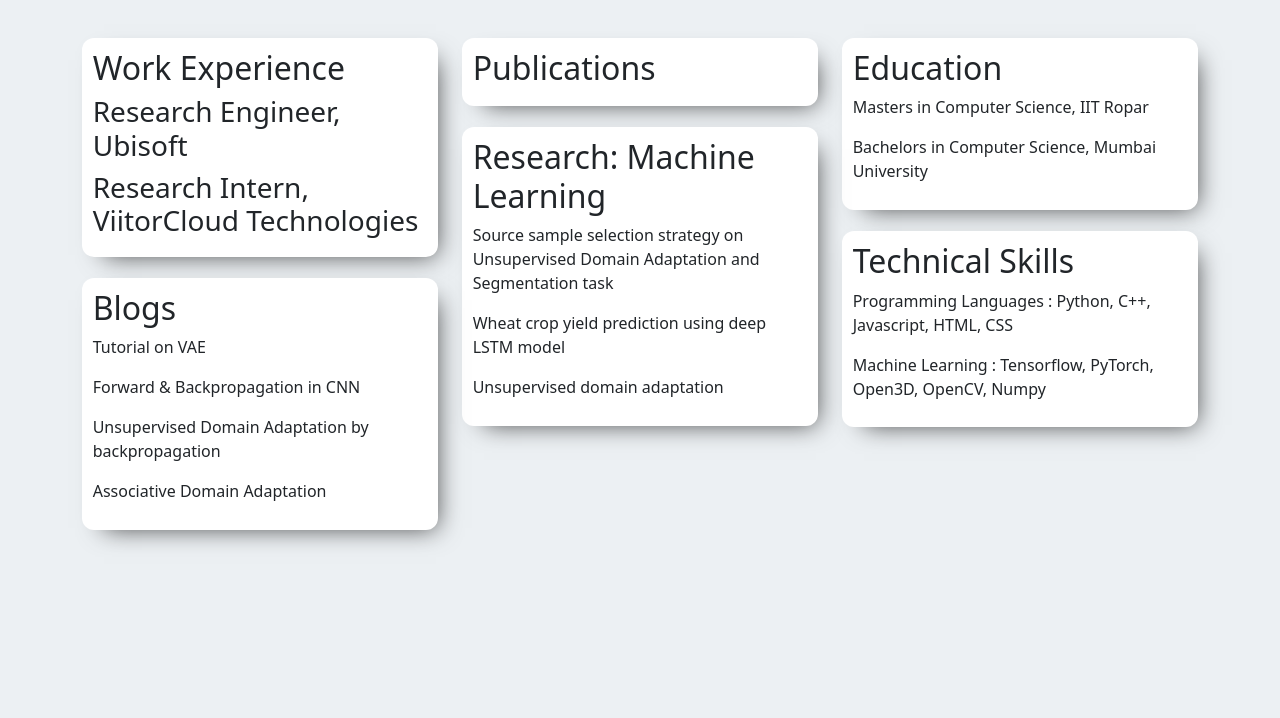
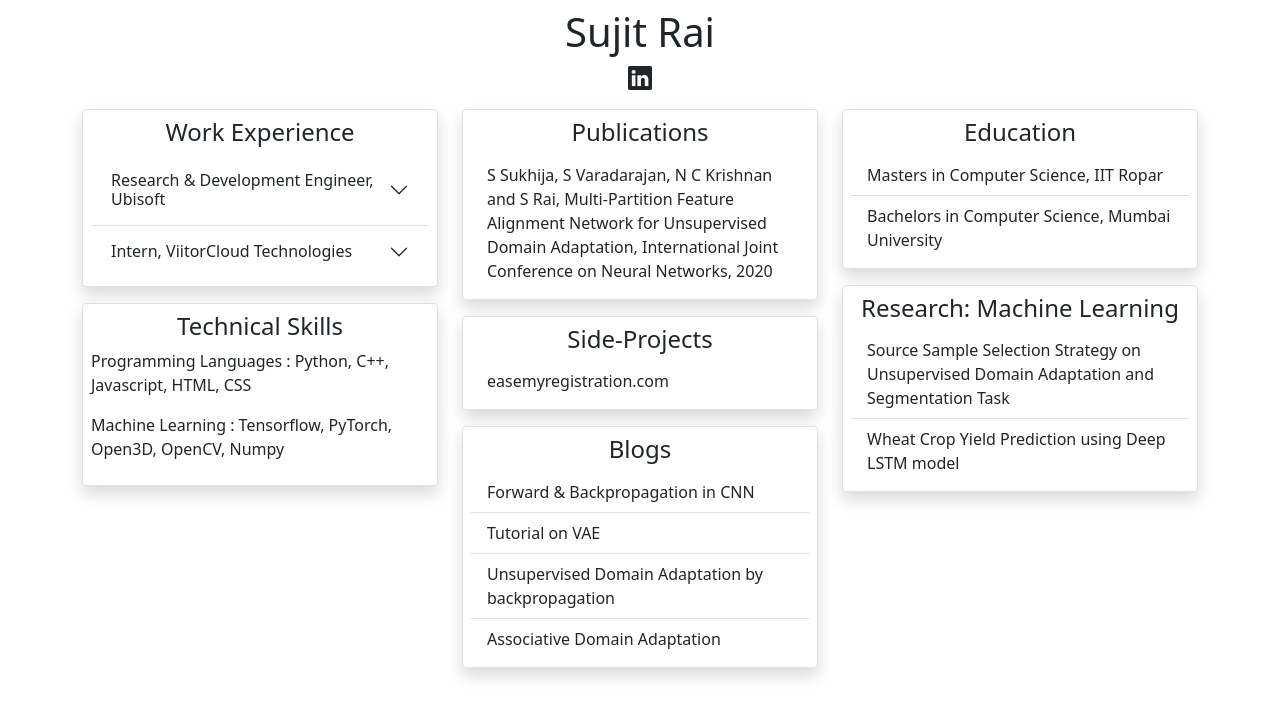
Before and after one commit to sujit-rai/sujit-rai.github.io, a plain HTML site: page index.html in a window 1280 px wide. Drawn offline with nearby package versions, Linux system fonts and the light colour scheme.

```diff
--- a/index.html
+++ b/index.html
@@ -1,62 +1,106 @@
 <!DOCTYPE html>
 <html lang="en">
 <head>
-    <title>Sujit Rai</title>
     <meta name="viewport" content="width=device-width, initial-scale=1.0">
     <link href="https://cdn.jsdelivr.net/npm/bootstrap@5.0.2/dist/css/bootstrap.min.css" rel="stylesheet" integrity="sha384-EVSTQN3/azprG1Anm3QDgpJLIm9Nao0Yz1ztcQTwFspd3yD65VohhpuuCOmLASjC" crossorigin="anonymous">
-    <link rel="stylesheet" type="text/css" href="style.css">
+    <link rel="stylesheet" href="https://cdn.jsdelivr.net/npm/bootstrap-icons@1.5.0/font/bootstrap-icons.css">
+    <title>Sujit Rai</title>
 </head>
 <body>
+
   <div class="container">
-      <div class="row" data-masonry='{"percentPosition": true }'>
+    <h1 class="m-2 text-center">Sujit Rai</h1>
+    <div class="text-center">
+      <h4><i class="bi bi-linkedin"></i>
+      </h4>
+    </div>
+  </div>
+
+  <div class="container">
+    <div id="test" class="row grid" data-masonry='{"percentPosition": true }'>
+
       <div class="col-12 col-md-6 col-lg-4">
-          <div class="cardy">
-            <h2>Work Experience</h2>
-            <div class="instance">
-              <h3>Research Engineer, Ubisoft</h3>
+        <div id="test" class="my-2 p-2 bg-body shadow border rounded">
+          <h4 class="text-center">Work Experience</h2>
+
+          <div class="accordion accordion-flush" id="accordionFlushExample">
+            <div class="accordion-item">
+              <h2 class="accordion-header" id="flush-headingOne">
+                <button class="accordion-button collapsed" type="button" data-bs-toggle="collapse" data-bs-target="#flush-collapseOne" aria-expanded="false" aria-controls="flush-collapseOne">
+                  Research & Development Engineer, Ubisoft
+                </button>
+              </h2>
+              <div id="flush-collapseOne" class="accordion-collapse collapse" aria-labelledby="flush-headingOne" data-bs-parent="#accordionFlushExample">
+                <div class="accordion-body">
+                  <p class="text-center">Mumbai, September 2019 - Present</p>
+                  <ul class="list-group list-group-flush">
+                    <li class="list-group-item">3D Reconstruction of game environment and tracking from RGBD images (Computer Vision)</li>
+                    <li class="list-group-item">3D Reconstruction of Face using RGB images (Computer Vision)</li>
+                    <li class="list-group-item">Unsupervised soft color segmentation and clustering in RGB images (Deep Learning)</li>
+                    <li class="list-group-item">Anomaly detection using VAE-GAN (Deep Learning)</li>
+                    <li class="list-group-item">Spot Recognition Award</li>
+                    <li class="list-group-item">Presented 2 topics at Ubisoft Developers Conference</li>
+                  </ul>
                 </div>
-            <div class="instance">
-              <h3>Research Intern, ViitorCloud Technologies</h3>
+              </div>
+            </div>
+            <div class="accordion-item">
+              <h2 class="accordion-header" id="flush-headingTwo">
+                <button class="accordion-button collapsed" type="button" data-bs-toggle="collapse" data-bs-target="#flush-collapseTwo" aria-expanded="false" aria-controls="flush-collapseTwo">
+                  Intern, ViitorCloud Technologies
+                </button>
+              </h2>
+              <div id="flush-collapseTwo" class="accordion-collapse collapse" aria-labelledby="flush-headingTwo" data-bs-parent="#accordionFlushExample">
+                <div class="accordion-body">
+                  <p class="text-center">Ahmedabad, June 2015 - July 2015</p>
+                  <ul class="list-group list-group-flush">
+                    <li class="list-group-item">POC on using Sockets for push notification in Local network</li>
+                  </ul>
+                </div>
+              </div>
+            </div>
           </div>
         </div>
       </div>
 
       <div class="col-12 col-md-6 col-lg-4">
-          <div class="cardy">
-            <h2>Publications</h2>
-          </div>
-        </div>
-
-        <div class="col-12 col-md-6 col-lg-4">
-          <div class="cardy">
-            <h2>Education</h2>
-            <div class="instance">
-              <p>Masters in Computer Science, IIT Ropar</p>
-            </div>
-            <div class="instance">
-              <p>Bachelors in Computer Science, Mumbai University</p>
+        <div class="my-2 p-2 bg-body shadow border rounded">
+          <h4 class="text-center">Publications</h2>
+          <div>
+            <ul class="list-group list-group-flush">
+              <li class="list-group-item">S Sukhija, S Varadarajan, N C Krishnan and S Rai, Multi-Partition Feature Alignment Network for Unsupervised Domain Adaptation, International Joint Conference on Neural Networks, 2020</li>
+            </ul>
           </div>
         </div>
       </div>
 
       <div class="col-12 col-md-6 col-lg-4">
-          <div class="cardy">
-            <h2>Research: Machine Learning</h2>
-            <div class="instance">
-              <p>Source sample selection strategy on Unsupervised Domain Adaptation and Segmentation task</p>
-            </div>
-            <div class="instance">
-              <p>Wheat crop yield prediction using deep LSTM model</p>
-            </div>
-            <div class="instance">
-              <p>Unsupervised domain adaptation</p>
+        <div class="my-2 p-2 bg-body shadow border rounded">
+          <h4 class="text-center">Education</h2>
+          <div>
+            <ul class="list-group list-group-flush">
+              <li class="list-group-item">Masters in Computer Science, IIT Ropar</li>
+              <li class="list-group-item">Bachelors in Computer Science, Mumbai University</li>
+            </ul>
           </div>
         </div>
       </div>
 
       <div class="col-12 col-md-6 col-lg-4">
-          <div class="cardy">
-            <h2>Technical Skills</h2>
+        <div class="my-2 p-2 bg-body shadow border rounded">
+          <h4 class="text-center">Research: Machine Learning</h2>
+          <div>
+            <ul class="list-group list-group-flush">
+              <li class="list-group-item">Source Sample Selection Strategy on Unsupervised Domain Adaptation and Segmentation Task</li>
+              <li class="list-group-item">Wheat Crop Yield Prediction using Deep LSTM model </li>
+            </ul>
+          </div>
+        </div>
+      </div>
+
+      <div class="col-12 col-md-6 col-lg-4">
+        <div class="my-2 p-2 bg-body shadow border rounded">
+          <h4 class="text-center">Technical Skills</h2>
           <div class="instance">
             <p>Programming Languages : Python, C++, Javascript, HTML, CSS</p>
           </div>
@@ -67,19 +111,26 @@
       </div>
 
       <div class="col-12 col-md-6 col-lg-4">
-          <div class="cardy">
-            <h2>Blogs</h2>
-            <div class="instance">
-              <p>Tutorial on VAE</p>
+        <div class="my-2 p-2 bg-body shadow border rounded">
+          <h4 class="text-center">Side-Projects</h2>
+          <div>
+            <ul class="list-group list-group-flush">
+              <li class="list-group-item">easemyregistration.com</li>
+            </ul>
           </div>
-            <div class="instance">
-              <p>Forward & Backpropagation in CNN</p>
         </div>
-            <div class="instance">
-              <p>Unsupervised Domain Adaptation by backpropagation</p>
       </div>
-            <div class="instance">
-              <p>Associative Domain Adaptation</p>
+
+      <div class="col-12 col-md-6 col-lg-4">
+        <div class="my-2 p-2 bg-body shadow border rounded">
+          <h4 class="text-center">Blogs</h2>
+          <div>
+            <ul class="list-group list-group-flush">
+              <li class="list-group-item">Forward & Backpropagation in CNN</li>
+              <li class="list-group-item">Tutorial on VAE</li>
+              <li class="list-group-item">Unsupervised Domain Adaptation by backpropagation</li>
+              <li class="list-group-item">Associative Domain Adaptation</li>
+            </ul>
           </div>
         </div>
       </div>
@@ -87,5 +138,17 @@
   </div>
 </body>
 <script src="https://cdn.jsdelivr.net/npm/bootstrap@5.0.2/dist/js/bootstrap.bundle.min.js" integrity="sha384-MrcW6ZMFYlzcLA8Nl+NtUVF0sA7MsXsP1UyJoMp4YLEuNSfAP+JcXn/tWtIaxVXM" crossorigin="anonymous"></script>
-<script src="https://cdn.jsdelivr.net/npm/masonry-layout@4.2.2/dist/masonry.pkgd.min.js" integrity="sha384-GNFwBvfVxBkLMJpYMOABq3c+d3KnQxudP/mGPkzpZSTYykLBNsZEnG2D9G/X/+7D" crossorigin="anonymous" async></script>
+<script src="https://cdn.jsdelivr.net/npm/masonry-layout@4.2.2/dist/masonry.pkgd.min.js" integrity="sha384-GNFwBvfVxBkLMJpYMOABq3c+d3KnQxudP/mGPkzpZSTYykLBNsZEnG2D9G/X/+7D" crossorigin="anonymous"></script>
+<script src="https://code.jquery.com/jquery-3.6.0.min.js" integrity="sha256-/xUj+3OJU5yExlq6GSYGSHk7tPXikynS7ogEvDej/m4=" crossorigin="anonymous"></script>
+<script>
+  var msnry = new Masonry('.grid');
+  var masonryUpdate = function() {
+    for (let i = 0; i < 20; i++) {
+      setTimeout(function () {
+        msnry.layout();
+      }, i*100);
+    }
+  }
+  $(".accordion").on('click', masonryUpdate);
+</script>
 </html>
--- a/style.css
+++ b/style.css
@@ -18,3 +18,15 @@ body{
     box-shadow: 10px 10px 24px -12px rgba(0, 0, 0, 0.75);
     transition: 0.3s;
 }
+
+
+.gradient-plumplate {
+  /* fallback for old browsers */
+  background: #667eea;
+
+  /* Chrome 10-25, Safari 5.1-6 */
+  background: -webkit-linear-gradient(to right, rgba(102, 126, 234, 0.9), rgba(118, 75, 162, 0.9));
+
+  /* W3C, IE 10+/ Edge, Firefox 16+, Chrome 26+, Opera 12+, Safari 7+ */
+  background: linear-gradient(to right, rgba(102, 126, 234, 0.9), rgba(118, 75, 162, 0.9))
+}
```
Also changed, not shown: 3 other files. Lines whose indentation alone changed are shown as unchanged.
